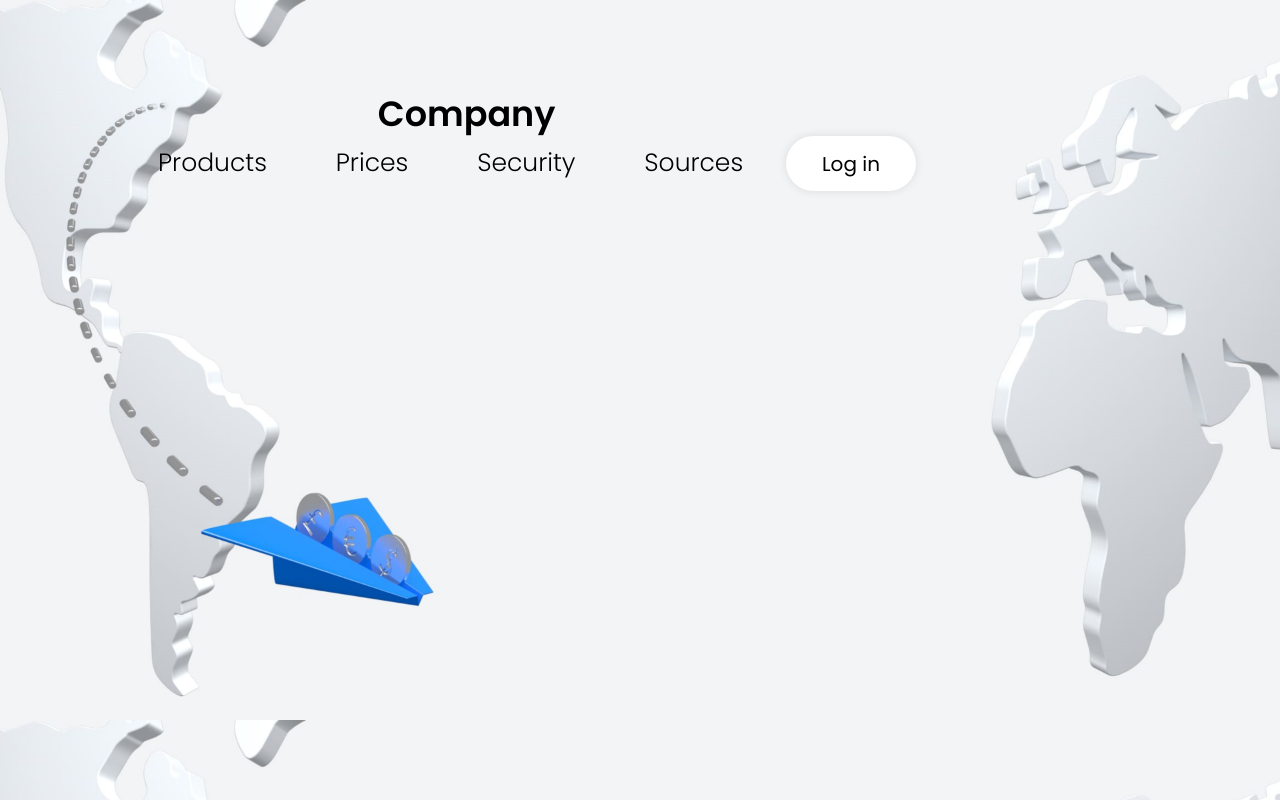
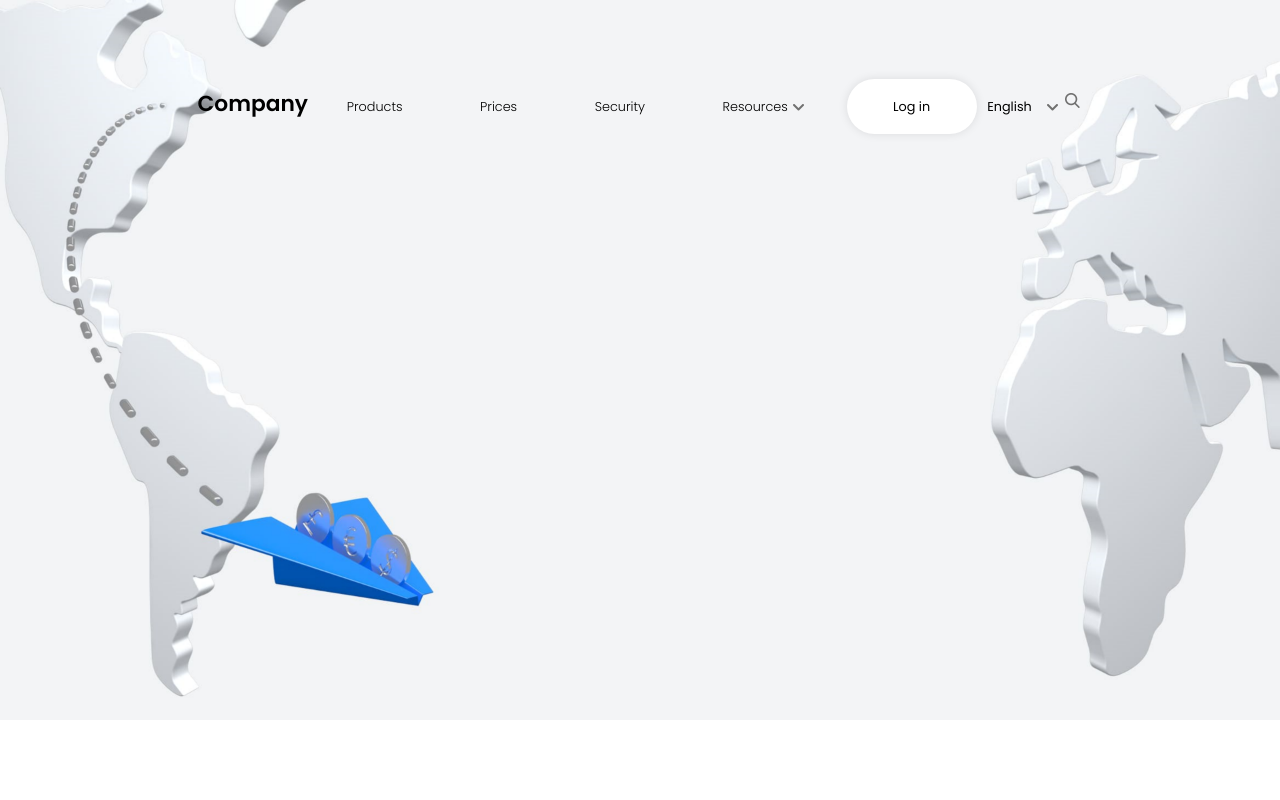
Before and after one commit to notalina/protofusion_task, a plain HTML site: page index.html in a window 1280 px wide. Drawn offline with Linux system fonts and the light colour scheme.

Commit message:
navbar started

```diff
--- a/index.html
+++ b/index.html
@@ -10,13 +10,21 @@
 
 <body>
     <div class="menu-wrapper">
-        <header class="company-header">Company</header>
+        <header class="company-logo">Company</header>
         <nav class="nav-bar">
             <a>Products</a>
             <a>Prices</a>
             <a>Security</a>
-            <a>Sources</a>
+            <div class="resources-button">
+                <span>Resources</span>
+                <img src="img/arrow-down.png" class="img-arrow-down">
+            </div>
         </nav>
-        <button class="login-button">Log in</button>
+        <div class="nav-buttons">
+            <button class="login-button">Log in</button>
+            <a>English</a>
+            <img src="img/arrow-down.png" class="img-arrow-down">
+        </div>
+        <img src="img/search.png" width="20px" height="20px">
     </div>
 </body>
--- a/style.css
+++ b/style.css
@@ -1,46 +1,46 @@
 @import url('https://fonts.googleapis.com/css2?family=Poppins:wght@300;400;600&display=swap');
 
 body {
-    background: transparent url("img/main-page-background.png");
-    background-size: 100%;
+    background: transparent url("img/main-page-background.png") no-repeat;
+    background-size: cover;
 }
 
-.company-header {
-    display: inline-block;
+.menu-wrapper {
+    margin: auto;
+    width: 70%;
     margin-top: 79px;
-    margin-left: 369.78px;
+    display: flex;
+    justify-content: space-between;
+    align-items: baseline;
+    font-size: 35px;
+}
 
-    width: 178px;
-    height: 49px;
-
+.company-logo {
     text-align: left;
 
     font-family: "Poppins", sans-serif;
-    font-size: 35px;
+    font-size: 1.7vw;
     font-weight: 600;
 }
 
 .nav-bar {
-    margin-left: 150px;
-    display: inline-block;
+    display: flex;
+    justify-content: space-around;
+    align-items: center;
     width: 624px;
     height: 35px;
 
     font-family:"Poppins", sans-serif;
-    font-size: 25px;
+    font-size: 1vw;
     font-weight: 300;
 }
 
-.nav-bar a:first-child{
-    margin-left: 0px;
-}
-
-.nav-bar a{
-    margin-left: 62px;
+.resources-button {
+    display: flex;
+    align-items: center;
 }
 
 .login-button {
-    display: inline-block;
     width: 130px;
     height: 55px;
 
@@ -52,6 +52,23 @@ body {
 
 
     font-family:"Poppins", sans-serif;
-    font-size: 20px;
+    font-size: 1vw;
     font-weight: 400;
 }
+
+.nav-buttons {
+    display: flex;
+    align-items: center;
+    justify-content: space-between;
+
+    width: 250px;
+
+    font-family:"Poppins", sans-serif;
+    font-size: 1vw;
+    font-weight: 400;
+}
+
+.img-arrow-down {
+    width: 20px;
+    height: 20px;
+}
```
Also changed, not shown: img/arrow-down.png (added), img/arrow-down.svg (added), img/search.png (added), 3 other files.
